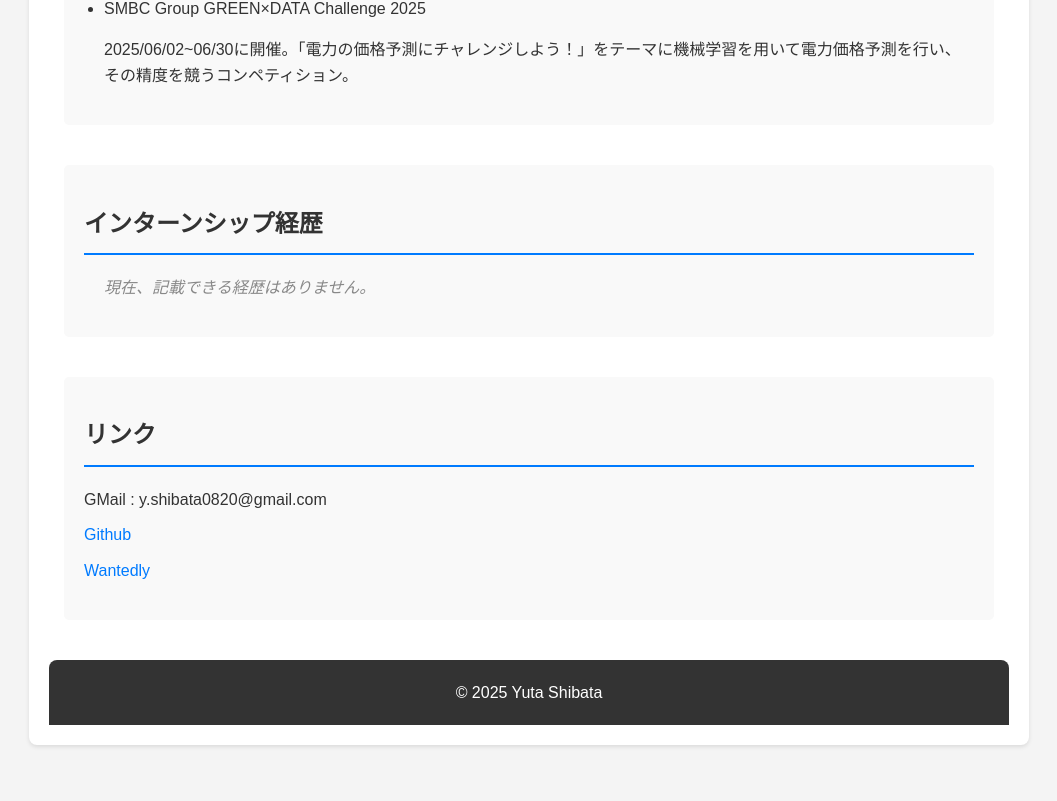
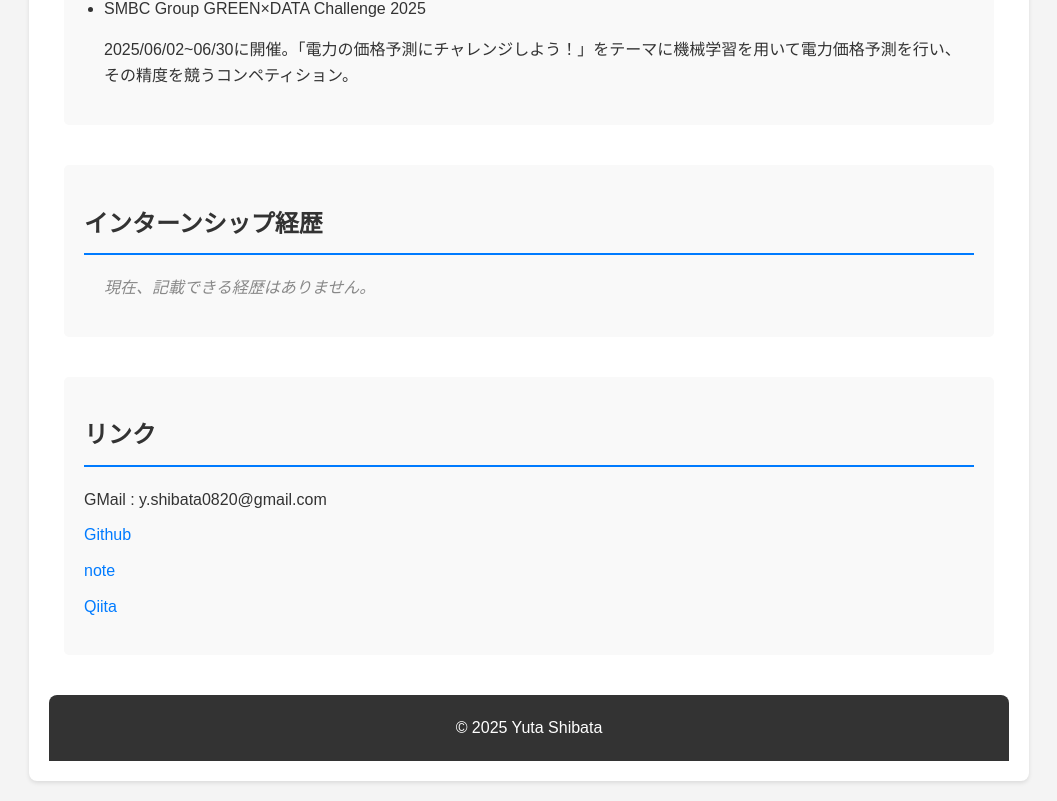
Before and after one commit to Yuu0413s/portfolio, a React (Vite) app: page / in a window 1280 px wide. Shown: the part 1845-2646 px from the top of the page, without its empty margins (111-1168 px from the left). Before the commit the page ends 2610 px from the top, so only its background shows below. Built offline with nearby package versions, Linux system fonts and the light colour scheme.

Commit message:
リンク欄に掲載するURLを変更

```diff
--- a/src/App.jsx
+++ b/src/App.jsx
@@ -75,7 +75,8 @@ return (
         <ul>
             <li>GMail : y.shibata0820@gmail.com</li>
             <li><a href="https://github.com/Yuu0413" target="_blank" rel="noopener noreferrer">Github</a></li>
-            <li><a href="https://www.wantedly.com/id/yuu_0413" target="_blank" rel="noopener noreferrer">Wantedly</a></li>
+            <li><a href="https://note.com/yuu_0413" target="_blank" rel="noopener noreferrer">note</a></li>
+            <li><a href="https://qiita.com/yuu_0413" target="_blank" rel="noopener noreferrer">Qiita</a></li>
         </ul>
         </section>
 
```
